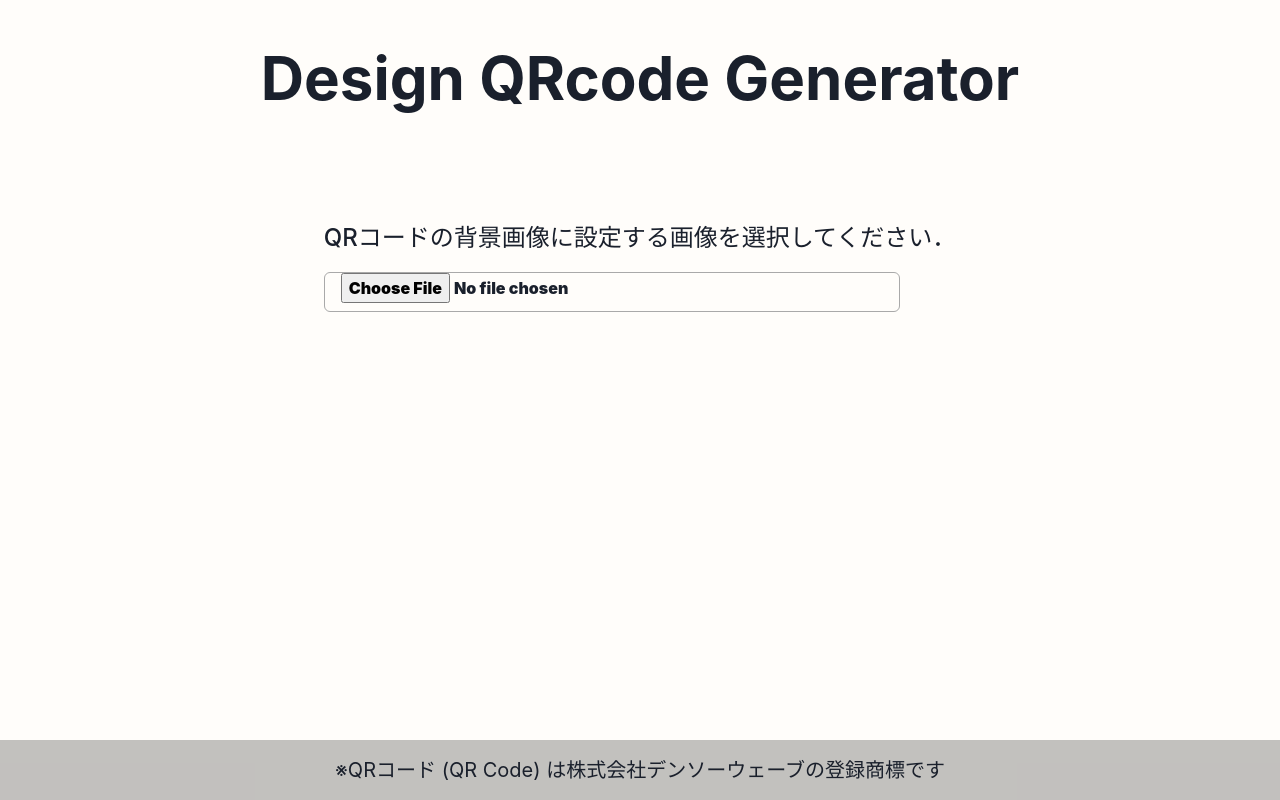
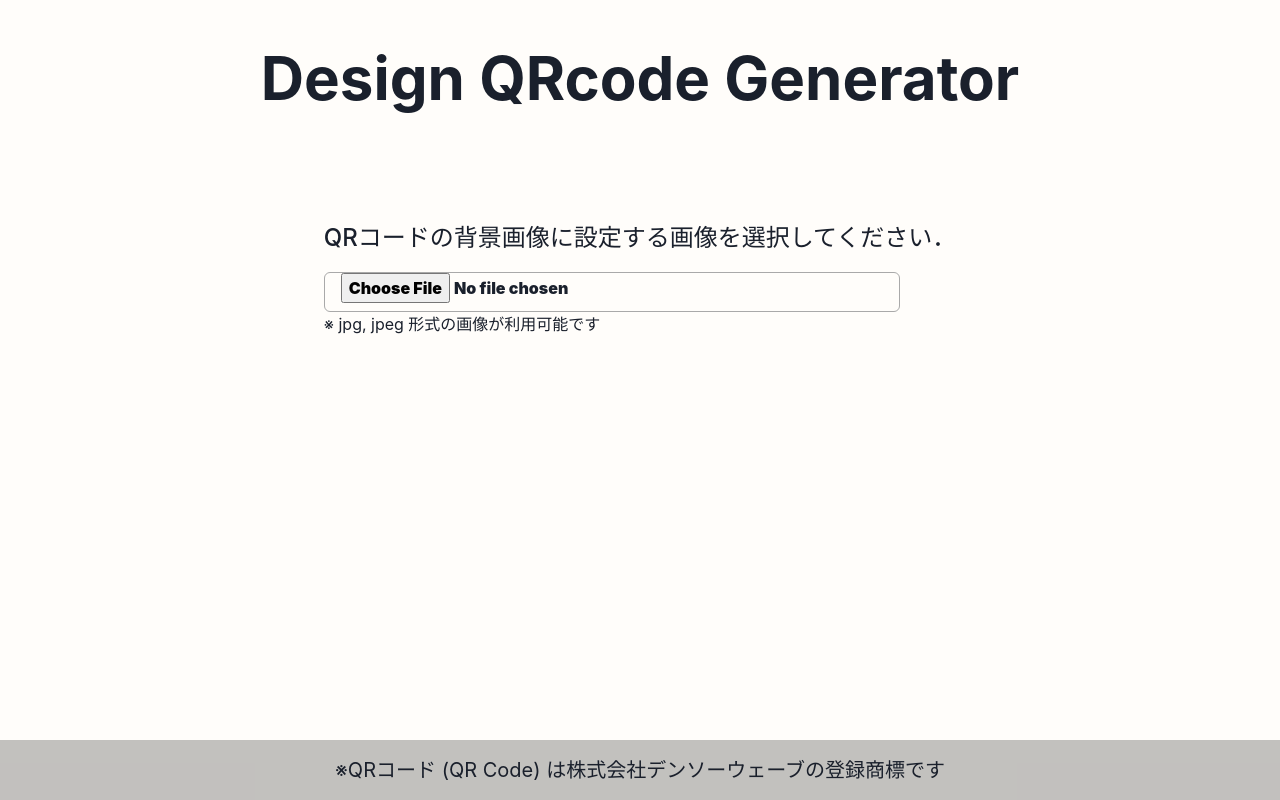
Before and after one commit to oNqNu/qrcode-app-frontend, a Next.js app: page / in a window 1280 px wide. Built offline with nearby package versions, Linux system fonts and the light colour scheme.

Commit message:
feat:※ jpg, jpeg 形式の画像が利用可能な説明を追加

```diff
--- a/pages/index.tsx
+++ b/pages/index.tsx
@@ -235,6 +235,7 @@ const Home: NextPage = () => {
                 }}
               />
             </FormControl>
+            <Text>※ jpg, jpeg 形式の画像が利用可能です</Text>
           </Box>
         )}
         {displayMode == DisplayMode.CropImg && (
```
